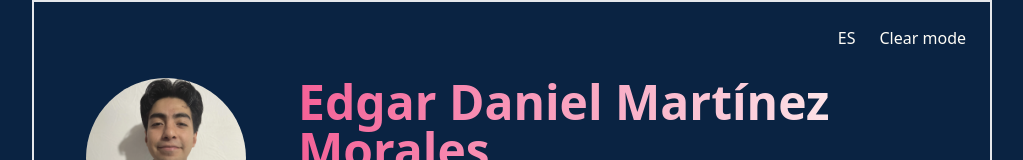
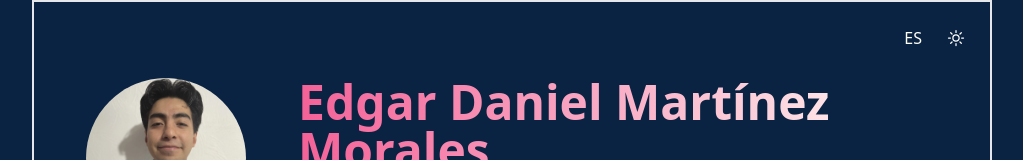
Before and after one commit to DanielMMITM/portfolio, a React (Vite) app: page / in a window 1280 px wide. Shown: the top 160 px of the page, without its empty margins (128-1151 px from the left). Built offline with nearby package versions, Linux system fonts and the light colour scheme; the HTML template or start-up script is replaced by a standard one.

Commit message:
Update - set icon instead of text to change the theme mode

```diff
--- a/src/components/Header.tsx
+++ b/src/components/Header.tsx
@@ -1,4 +1,6 @@
 import { useAppContext } from '@/context/AppContext';
+import darkModeIcon from '@/assets/icons/darkMode.svg';
+import lightModeIcon from '@/assets/icons/lightMode.svg';
 
 export const Header = () => {
   const { english, toggleLanguage, darkMode, toggleDarkMode } = useAppContext();
@@ -6,15 +8,19 @@ export const Header = () => {
   return (
     <header>
       <nav className="flex justify-center md:justify-end items-center z-10">
-        <ul className="flex gap-x-6">
+        <ul className="flex gap-x-6 items-center">
           <li>
             <button type="button" onClick={toggleLanguage}>
               {english ? 'ES' : 'EN'}
             </button>
           </li>
           <li>
-            <button type="button" onClick={toggleDarkMode}>
-              {darkMode ? 'Clear mode' : 'Dark Mode'}
+            <button className="flex" type="button" onClick={toggleDarkMode}>
+              <img
+                src={darkMode ? lightModeIcon : darkModeIcon}
+                alt={`${darkMode ? 'Light mode' : 'Dark mode'} icon`}
+                className={`${darkMode && 'invert'} icon w-5`}
+              />
             </button>
           </li>
         </ul>
```
